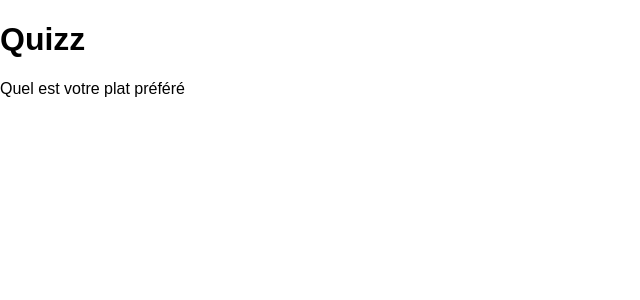
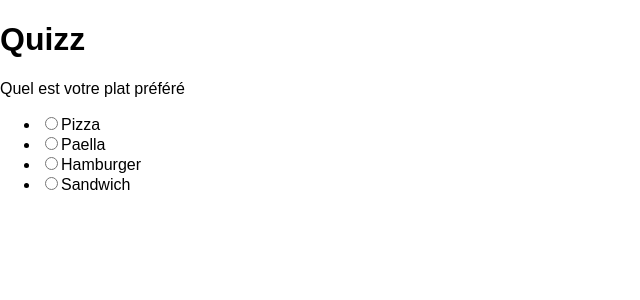
Before and after one commit to EricH77410/quizz, a React (Create React App) app: page / in a window 1280 px wide. Shown: the top 300 px of the page, without its empty margins (0-640 px from the left). Built offline with nearby package versions, Linux system fonts and the light colour scheme.

Commit message:
add question

```diff
--- /dev/null
+++ b/src/components/Question/AnswerOptions.js
@@ -0,0 +1,26 @@
+import React from 'react';
+import './AnswerOptions.css';
+
+const AnswerOptions = (props) => {
+    const renderOptions = props.options.map((opt) => {
+        return (
+            <li key={opt.content}>
+                <input type="radio"
+                    className="Option-value"
+                    name={props.content}
+                />
+                <label htmlFor={props.content}>{opt.content}</label>
+
+            </li>
+        )
+    })
+    return (
+        <div className="Answer-Options">
+            <ul>
+                {renderOptions}
+            </ul>
+        </div>
+    )
+}
+
+export default AnswerOptions;
--- a/src/components/Question/Question.js
+++ b/src/components/Question/Question.js
@@ -1,10 +1,15 @@
 import React from 'react';
 import './Question.css';
+
+import AnswerOptions from './AnswerOptions';
 
 const Question = (props) => {
     return (
         <div className="Question">
             {props.content}
+            <div className="Options">
+                <AnswerOptions options={props.options} multi={props.multi} content={props.content}/>
+            </div>
         </div>
     )
 }
--- a/src/containers/App.js
+++ b/src/containers/App.js
@@ -7,7 +7,26 @@ class App extends Component {
   state = {
     questions:[
       {
-        content: 'Quel est votre plat préféré'
+        content: 'Quel est votre plat préféré',
+        options: [
+          {
+            content: 'Pizza',
+            good: false
+          },
+          {
+            content: 'Paella',
+            good: true
+          },
+          {
+            content: 'Hamburger',
+            good: false
+          },
+          {
+            content: 'Sandwich',
+            good: false
+          }
+        ],
+        multi: false
       }
     ]
   }
@@ -16,7 +35,11 @@ class App extends Component {
       <div className="App">
         <h1>Quizz</h1>
         <div className="Questions">
-          <Question content={this.state.questions[0].content} />
+          <Question
+            content={this.state.questions[0].content}
+            options={this.state.questions[0].options}
+            multi={this.state.questions[0].multi}
+          />
         </div>
       </div>
     );
```
Also changed, not shown: src/components/Count/Count.js (added, +12 -0 lines), src/components/Count/Count.css (added), src/components/Question/AnswerOptions.css (added).
